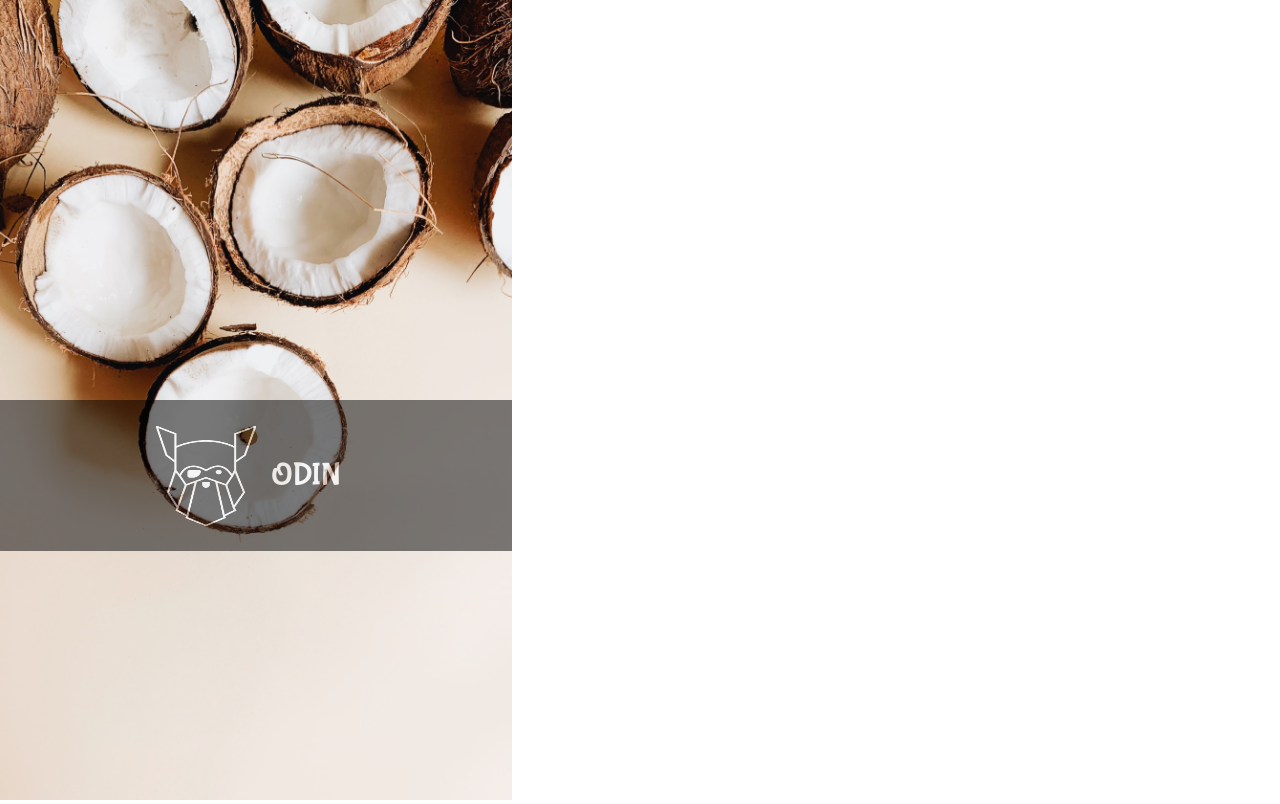
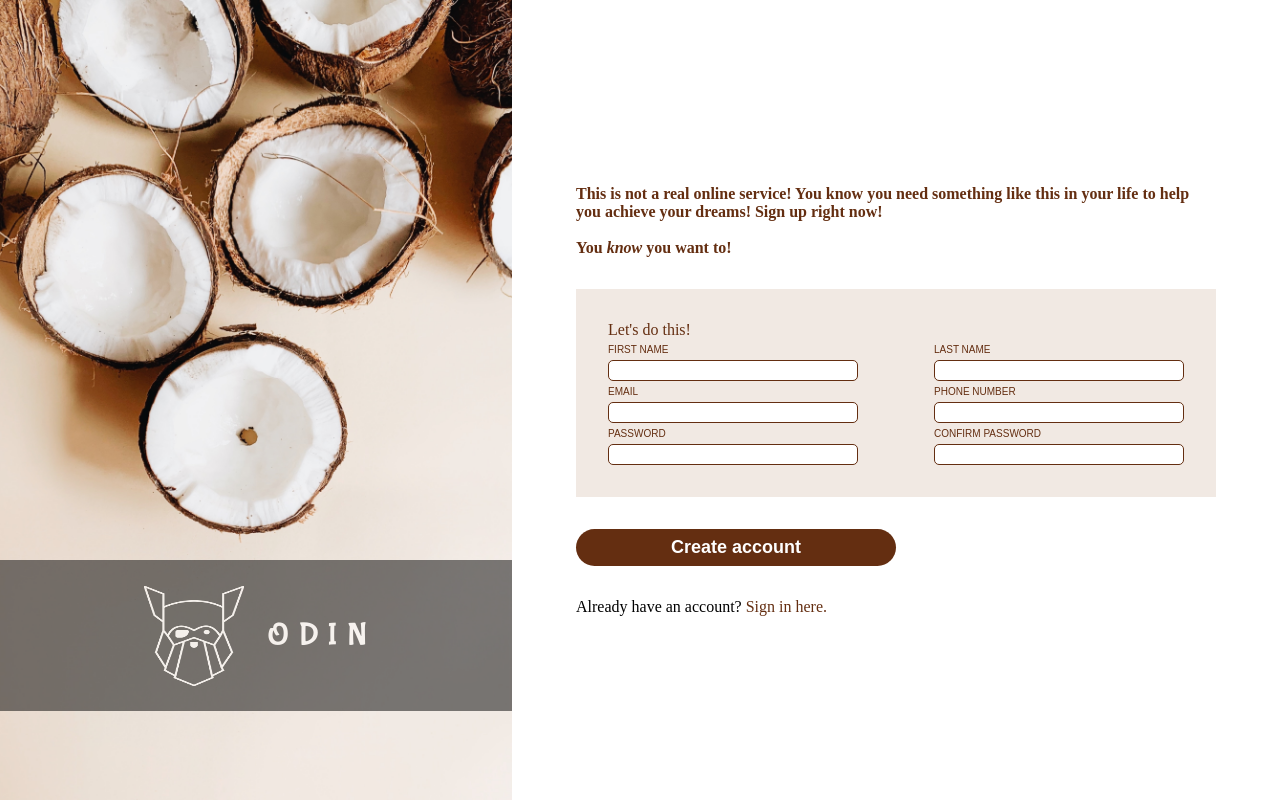
Before and after one commit to ShanHng/odin-sign-up-form, a plain HTML site: page index.html in a window 1280 px wide. Drawn offline with Linux system fonts and the light colour scheme.

Commit message:
Add form

```diff
--- a/index.html
+++ b/index.html
@@ -19,6 +19,51 @@
 
     <div class="form-container">
 
+        <div class="main-text">
+            This is not a real online service! You know you need something like this in your life to help you achieve your dreams!
+            Sign up right now! <br> <br> You <i>know</i> you want to!
+        </div>
+
+
+        <form id="sign-up-form">
+
+            <div class="form-header">Let's do this!</div>
+
+            <div class="form-field">
+                <label class="field-label" for="first-name">first name</label>
+                <input type="text" name="first-name" maxlength="26" required/>
+            </div>
+
+            <div class="form-field">
+                <label class="field-label" for="last-name">last name</label>
+                <input type="text" name="last-name" maxlength="26" required/>
+            </div>
+
+            <div class="form-field">
+                <label class="field-label" for="email">Email</label>
+                <input type="email" name="email" required/>
+            </div>
+
+            <div class="form-field">
+                <label class="field-label" for="phone">Phone number</label>
+                <input type="tel" name="phone" required/>
+            </div>
+
+            <div class="form-field">
+                <label class="field-label" for="password">Password</label>
+                <input type="password" name="password" required/>
+            </div>
+
+            <div class="form-field">
+                <label class="field-label" for="confirm-password">Confirm password</label>
+                <input type="password" name="confirm-password" required/>
+            </div>
+
+        </form>
+
+        <button type="submit" form="sign-up-form">Create account</button>
+
+        <div class="alternative">Already have an account? <a>Sign in here.</a></div>
 
     </div>
 
--- a/style.css
+++ b/style.css
@@ -3,9 +3,24 @@
     src: url("resource/BubblegumSans-Regular.ttf");
 }
 
+@font-face {
+    font-family: 'Poppins';
+    src: url('https://fonts.googleapis.com/css2?family=Poppins:wght@300&display=swap');
+}
+
+:root {
+    --dark-brown-1: #642e11;
+    --light-brown: #F1E9E3;
+    --orange: rgb(223, 147, 7);
+}
+
 * {
     padding: 0;
     margin: 0;
+}
+
+body {
+    display: flex;
 }
 
 .image-sidebar {
@@ -17,7 +32,7 @@
 .image {
     object-fit: cover;
     width: inherit;
-    height: inherit;
+    height: 100vh;
     z-index: -1;
 }
 
@@ -28,7 +43,7 @@
     box-sizing: border-box;
     width: 100%;
     height: auto;
-    top: 50%;
+    top: 70%;
     left: 0;
     right: 0;
     padding: max(5%, 5px);
@@ -49,4 +64,79 @@
     font-size: xx-large;
     width: 100px;
     text-align: center;
+    letter-spacing: 10px;
+    margin-left: 5%;
 }
+
+.main-text {
+    color: black;
+    font-size: medium;
+    font-weight: bold;
+}
+
+.form-container {
+    display: flex;
+    flex-direction: column;
+    justify-content: center;
+    padding: max(5vw, 20px);
+}
+
+.main-text {
+    margin-bottom: 5%;
+    color: var(--dark-brown-1);
+}
+
+.form-header {
+    width: 100%;
+    text-transform: none;
+    font-size: medium;
+}
+
+#sign-up-form {
+    display: flex;
+    flex-wrap: wrap;
+    gap: max(2%, 5px);
+    justify-content: space-between;
+    color: var(--dark-brown-1);
+    background-color: var(--light-brown);
+    padding: 5%;
+}
+
+.form-field {
+    width: 250px;
+    display: flex;
+    flex-direction: column;
+    gap: max(2%, 5px);
+    font-family: 'Poppins', sans-serif;
+    text-transform: uppercase;
+    font-size: x-small;
+}
+
+button {
+    margin: max(10px, 5%) 0;
+    padding: 0.5rem;
+    width: 50%;
+    font-size: large;
+    font-weight: bold;
+    border: none;
+    border-radius: 20px;
+    background-color:#642e11;
+    color: white;
+}
+
+button:hover {
+    background-color: var(--orange);
+}
+
+
+a {
+    color: var(--dark-brown-1);
+}
+
+input {
+    height: 50%;
+    border:1px #642e11 solid;
+    border-radius: 5px;
+    padding: 2px;
+    color: var(--orange);
+}
```
